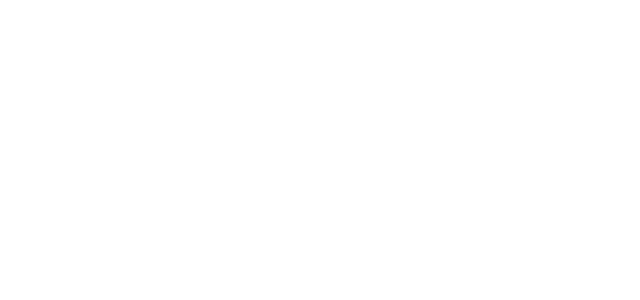
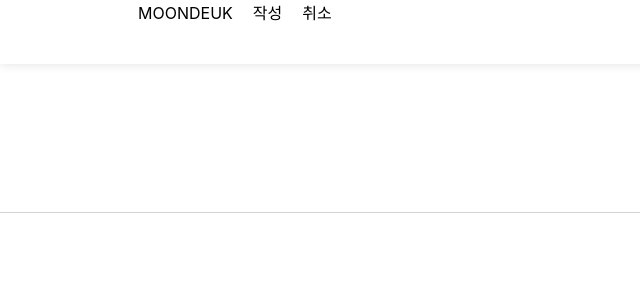
Before and after one commit to JengYoung/BlogProject_Moondeuk, a React (Create React App) app in the folder client/: page /write in a window 1280 px wide. Shown: the top 300 px of the page, without its empty margins (0-640 px from the left). Built offline with nearby package versions, Linux system fonts and the light colour scheme.

Commit message:
write 페이지 생성

```diff
--- a/client/src/App.js
+++ b/client/src/App.js
@@ -3,6 +3,7 @@
 import LoginPage from './pages/LoginPage';
 import MainPage from './pages/MainPage';
 import RegisterPage from './pages/RegisterPage';
+import WritePage from './pages/WritePage';
 
 function App() {
   return (
@@ -10,6 +11,7 @@
       <Route component={MainPage} path={['/@:username', '/']} exact/>
       <Route component={RegisterPage} path='/register' />
       <Route component={LoginPage} path='/login' />
+      <Route component={WritePage} path='/write' />
     </>
   );
 }
--- a/client/src/components/common/Header.js
+++ b/client/src/components/common/Header.js
@@ -25,8 +25,8 @@
 `;
 
 
-const Header = ({user, onLogout}) => {
-    return (
+const Header = ({write, user, onLogout}) => {
+    return (!write) ? (
         <>
             <StyledHeader>
                 <Wrapper>
@@ -44,7 +44,18 @@
             </StyledHeader>
             <Spacer/>
         </>
-    );
+    ) : (
+        <>
+            <StyledHeader>
+                <Wrapper>
+                    <Link to="/" className="logo">MOONDEUK</Link>
+                    <Link to="/">작성</Link>
+                    <Link to="/login">취소</Link>
+                </Wrapper>
+            </StyledHeader>
+            <Spacer/>
+        </>
+    )
 };
 
 export default Header;
--- a/client/src/components/common/Responsive.js
+++ b/client/src/components/common/Responsive.js
@@ -8,7 +8,7 @@
 export const StyledResponsive = styled.div`
     width: 1024px;
     margin: 0 auto;
-    text-align: center;
+    /* text-align: center; */
     @media (max-width: 1024px) {
         width: 768px;
     }
--- /dev/null
+++ b/client/src/components/write/WriteBackground.js
@@ -0,0 +1,20 @@
+import React from 'react'
+import styled from 'styled-components';
+/*
+*/
+
+const StyledWriteBackground = styled.div`
+    background-color: purple;
+    height: 100%;
+    min-height: 100%;
+`;
+
+const WriteBackground = ({children}) => {
+    return (
+        <StyledWriteBackground>
+            {children}
+        </StyledWriteBackground>
+    );
+};
+
+export default WriteBackground;
--- /dev/null
+++ b/client/src/components/write/WriteForm.js
@@ -0,0 +1,52 @@
+import React from 'react'
+import styled, { css } from 'styled-components';
+import ResponsiveWrapper from '../common/Responsive';
+
+/*
+*/
+
+const StyledTitleInput = styled.textarea`
+    display: block;
+    padding: 0px;
+    padding-left: 1rem;
+    padding-top: 1rem;
+    font-size: 2.75rem;
+    width: 100%;
+    resize: none;
+    line-height: 1.5;
+    outline: none;
+    border: none;
+    border-bottom: 1px solid lightgray;
+    font-weight: bold;
+    overflow: hidden;
+    color: rgb(33, 37, 41);
+`;
+
+const StyledTitleText = styled.textarea`
+    display: block;
+    padding: 10rem;
+    font-size: 2.75rem;
+    width: 100%;
+    resize: none;
+    line-height: 1.5;
+    outline: none;
+    border: none;
+    font-weight: bold;
+    overflow: hidden;
+    color: rgb(33, 37, 41);
+    ${props =>
+        props.text && css`
+        height: 100%;
+    `}
+`;
+
+const WriteForm = () => {
+    return (
+        <>
+            <StyledTitleInput/>
+            <StyledTitleText text/>
+        </>
+    );
+};
+
+export default WriteForm;
--- a/client/src/index.css
+++ b/client/src/index.css
@@ -7,14 +7,16 @@
   -moz-osx-font-smoothing: grayscale;
   box-sizing: border-box;
   min-height: 100%;
+  height: 100%;
 }
 
 #root {
-  min-height: 100%;
+  height: 100%;
+  background-color: yellow;
 }
 
 html {
-  height: 100%;
+  height: 100vh;
 }
 
 a {
--- a/client/src/modules/user.js
+++ b/client/src/modules/user.js
@@ -16,9 +16,9 @@
 export const tempSetUser = createAction(TEMP_SET_USER, user => user);
 
 /* check: check if this user data is valid or not */
-export const check = createAction(CHECK, user => user);
+export const check = createAction(CHECK);
 
-export const logout = createAction(LOGOUT, user => user);
+export const logout = createAction(LOGOUT);
 
 const initialState = {
     user: '',
@@ -26,6 +26,14 @@
 };
 
 const checkSaga = createSaga(check, checkAPI);
+const checkFailureSaga = () => {
+    try {
+        localStorage.removeItem('user');
+    } catch(e) {
+        console.error('LocalStorage ERROR occured');
+    }
+}
+
 /*
     logout not exist SUCCESS - FAILURE action types.
     Just remove user data ; Create Saga manually
@@ -40,8 +48,9 @@
 }
 
 export function* userSaga() {
-    yield takeLatest(check, checkSaga);
-    yield takeLatest(logout, logoutSaga);
+    yield takeLatest(CHECK, checkSaga);
+    yield takeLatest(LOGOUT, logoutSaga);
+    yield takeLatest(CHECK_FAILURE, checkFailureSaga);
 };
 
 const userReducer = handleActions(
@@ -57,6 +66,7 @@
         }),
         [CHECK_FAILURE]: (state, { payload: error }) => ({
             ...state,
+            user: null,
             checkError: error,
         }),
         [LOGOUT]: state => ({
--- /dev/null
+++ b/client/src/pages/WritePage.js
@@ -0,0 +1,17 @@
+import React from 'react'
+import Header from '../components/common/Header'
+import WriteBackground from '../components/write/WriteBackground'
+import WriteForm from '../components/write/WriteForm'
+
+function WritePage() {
+    return (
+        <>
+            <Header write/>
+            <WriteBackground>
+                <WriteForm></WriteForm>
+            </WriteBackground>
+        </>
+    )
+}
+
+export default WritePage
```
Also changed, not shown: client/src/containers/post/WriteContainer.js (added, +15 -0 lines), 1 other file (tests, documents, lock files or other folders).
